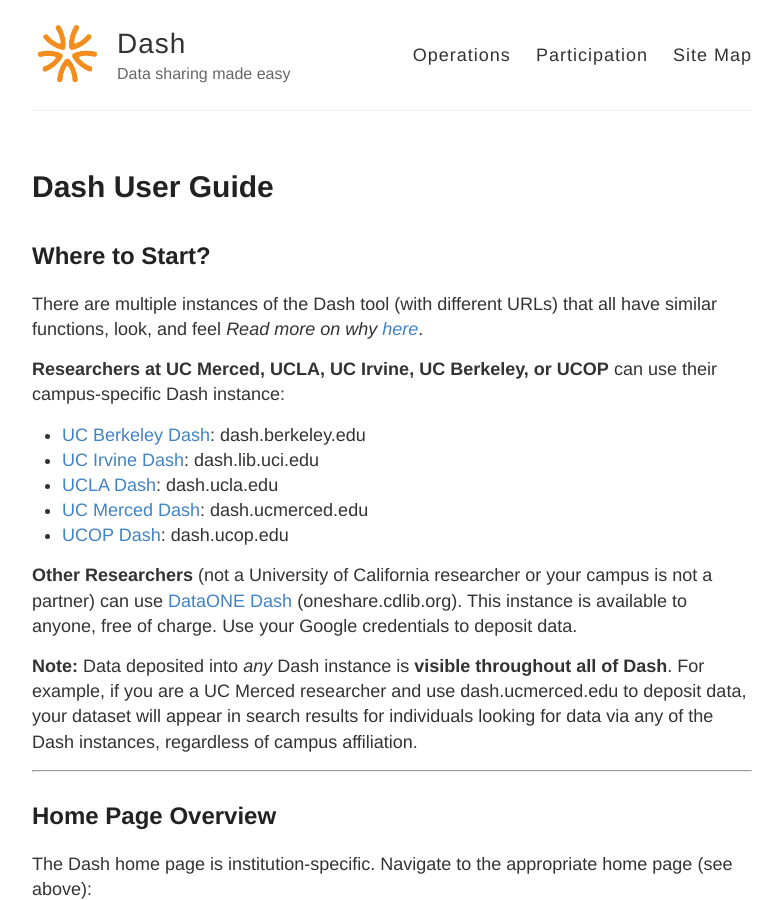
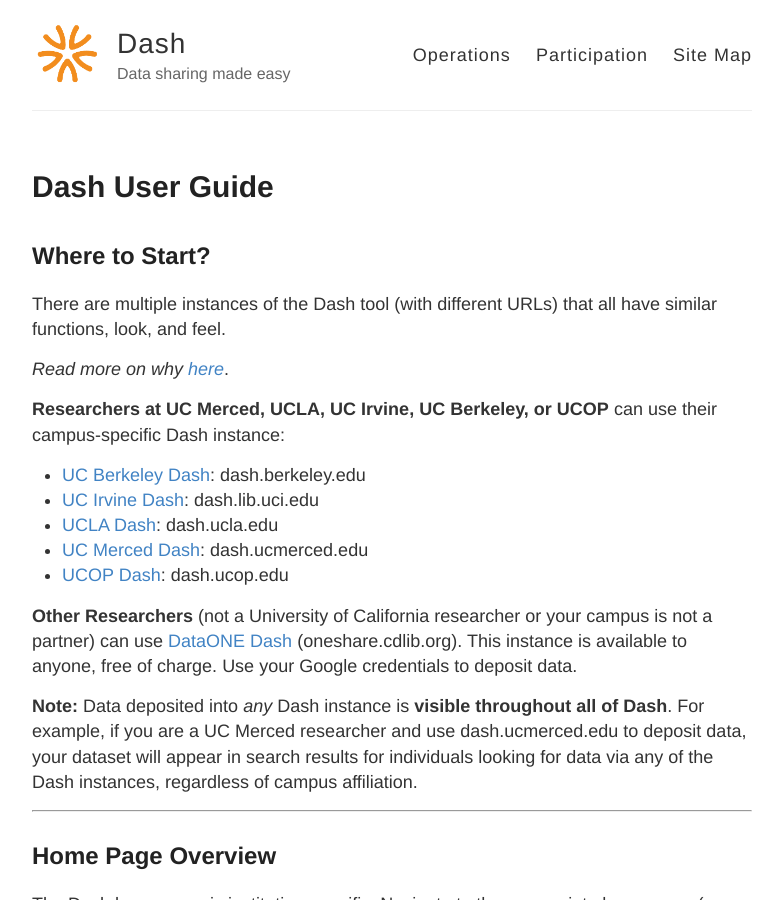
Before and after one commit to CDLUC3/dash, a Jekyll site: the page built from user-guide.md, in a window 1280 px wide and 900 px high. Shown: the whole window, without its empty margins (248-1031 px from the left). Built offline with Jekyll 4.4.1, drawn with Linux system fonts in a browser that asks for light colours.

```diff
--- a/user-guide.md
+++ b/user-guide.md
@@ -5,7 +5,8 @@ permalink: /user-guide/
 ---
 ## Where to Start?
 
-There are multiple instances of the Dash tool (with different URLs) that all have similar functions, look, and feel
+There are multiple instances of the Dash tool (with different URLs) that all have similar functions, look, and feel.
+
 _Read more on why [here](https://github.com/CDLUC3/dash/issues/35)_.
 
 **Researchers at UC Merced, UCLA, UC Irvine, UC Berkeley, or UCOP** can use their campus-specific Dash instance:
```
